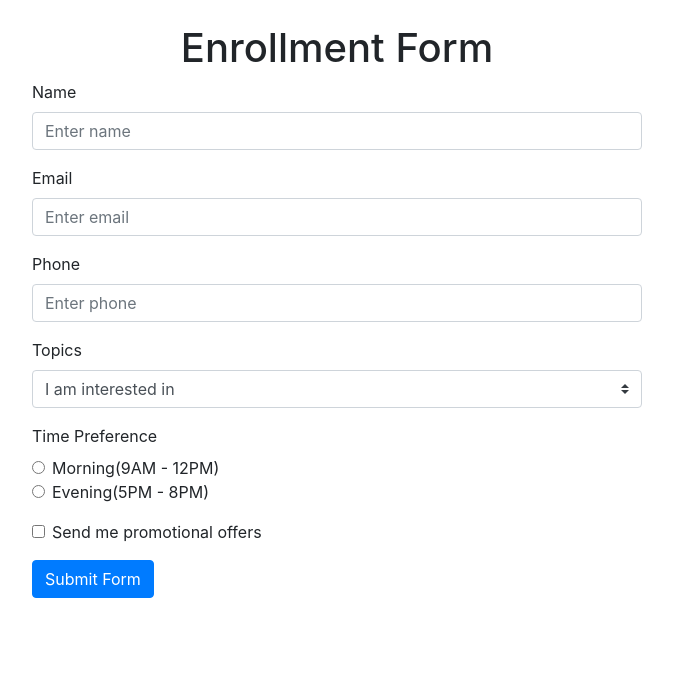
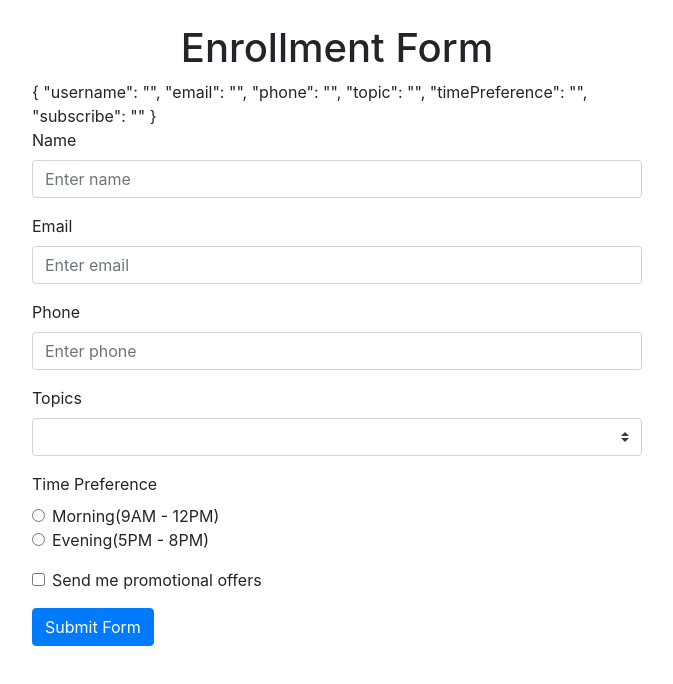
Before and after one commit to mohaimenkhalid/Angular-Forms, an Angular app: page / in a window 1280 px wide. Shown: the top 684 px of the page, without its empty margins (303-976 px from the left). Built offline with nearby package versions, Linux system fonts and the light colour scheme.

Commit message:
Binding Data With ngForm

```diff
--- a/src/app/app.component.html
+++ b/src/app/app.component.html
@@ -2,22 +2,23 @@
   <div class="row">
     <div class="col-md-6 offset-md-3 mt-4">
       <h1 class="text-center">Enrollment Form</h1>
-      <form>
+      <form #userForm="ngForm">
+        {{ userForm.value | json}}
         <div class="form-group">
           <label>Name</label>
-          <input type="text" class="form-control" placeholder="Enter name">
+          <input type="text" class="form-control" placeholder="Enter name" name="username" ngModel>
         </div>
         <div class="form-group">
           <label>Email</label>
-          <input type="email" class="form-control" placeholder="Enter email">
+          <input type="email" class="form-control" placeholder="Enter email" name="email" ngModel>
         </div>
         <div class="form-group">
           <label>Phone</label>
-          <input type="number" class="form-control" placeholder="Enter phone">
+          <input type="number" class="form-control" placeholder="Enter phone" name="phone" ngModel>
         </div>
         <div class="form-group">
           <label>Topics</label>
-          <select class="custom-select">
+          <select class="custom-select" name="topic" ngModel>
               <option selected>I am interested in</option>
             <option *ngFor="let topic of topics">{{ topic }}</option>
           </select>
@@ -25,17 +26,17 @@
         <div class="form-group">
           <label>Time Preference</label>
           <div class="form-check">
-            <input type="radio" class="form-check-input" name="timePreference" value="morning">
+            <input type="radio" class="form-check-input" name="timePreference" value="morning" ngModel>
             <label class="form-check-label">Morning(9AM - 12PM)</label>
           </div>
           <div class="form-check">
-            <input type="radio" class="form-check-input" name="timePreference" value="evening">
+            <input type="radio" class="form-check-input" name="timePreference" value="evening" ngModel>
             <label class="form-check-label">Evening(5PM - 8PM)</label>
           </div>
         </div>
         <div class="form-group">
           <div class="form-check">
-            <input type="checkbox" class="form-check-input" name="timePreference">
+            <input type="checkbox" class="form-check-input" name="subscribe" ngModel>
             <label class="form-check-label">Send me promotional offers</label>
           </div>
         </div>
--- a/src/app/app.component.ts
+++ b/src/app/app.component.ts
@@ -1,4 +1,5 @@
 import { Component } from '@angular/core';
+import {NgForm} from '@angular/forms';
 
 @Component({
   selector: 'app-root',
--- a/src/app/app.module.ts
+++ b/src/app/app.module.ts
@@ -2,13 +2,15 @@ import { NgModule } from '@angular/core';
 import { BrowserModule } from '@angular/platform-browser';
 
 import { AppComponent } from './app.component';
+import { FormsModule } from '@angular/forms';
 
 @NgModule({
   declarations: [
     AppComponent
   ],
   imports: [
-    BrowserModule
+    BrowserModule,
+    FormsModule
   ],
   providers: [],
   bootstrap: [AppComponent]
```
